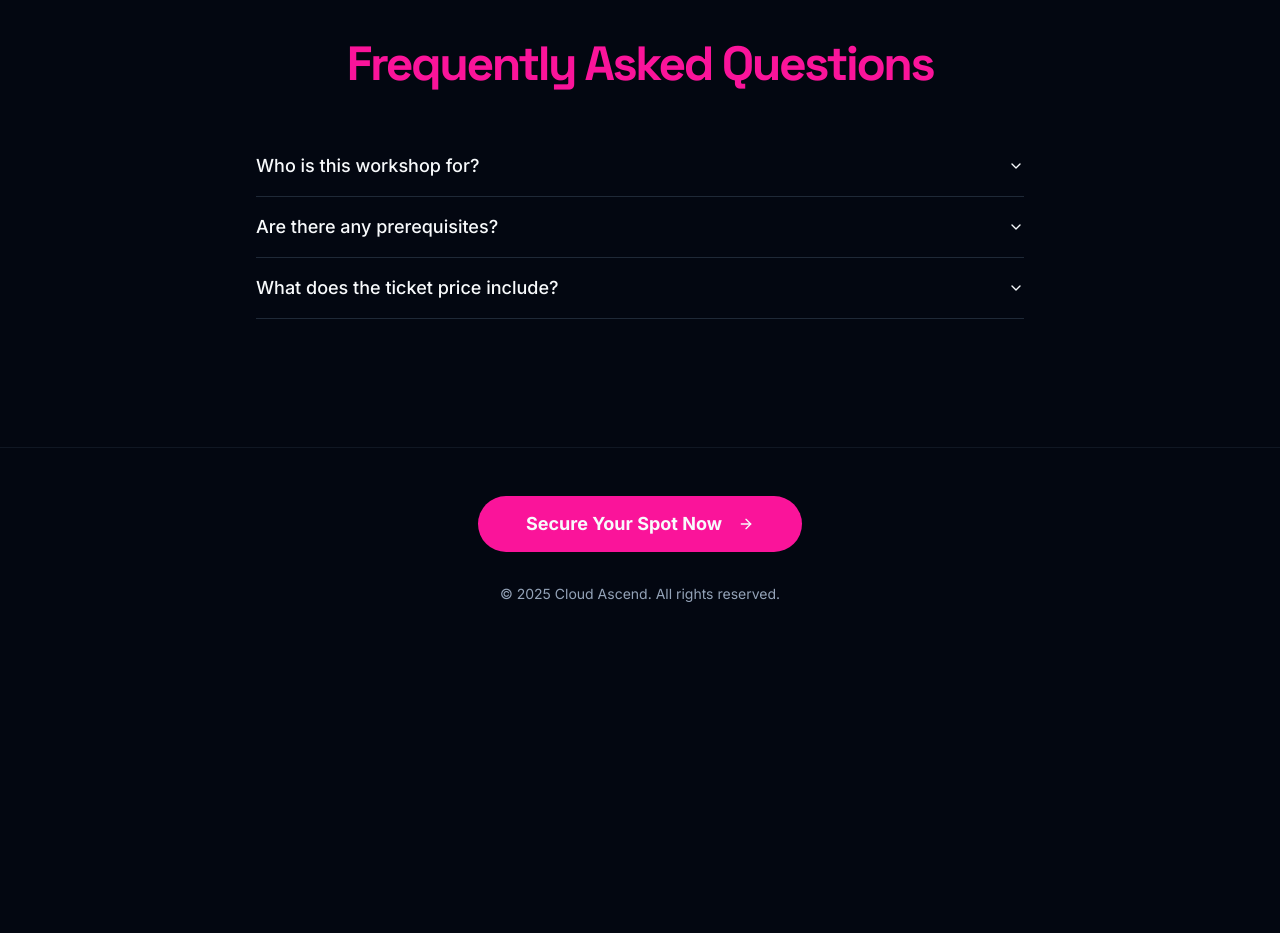
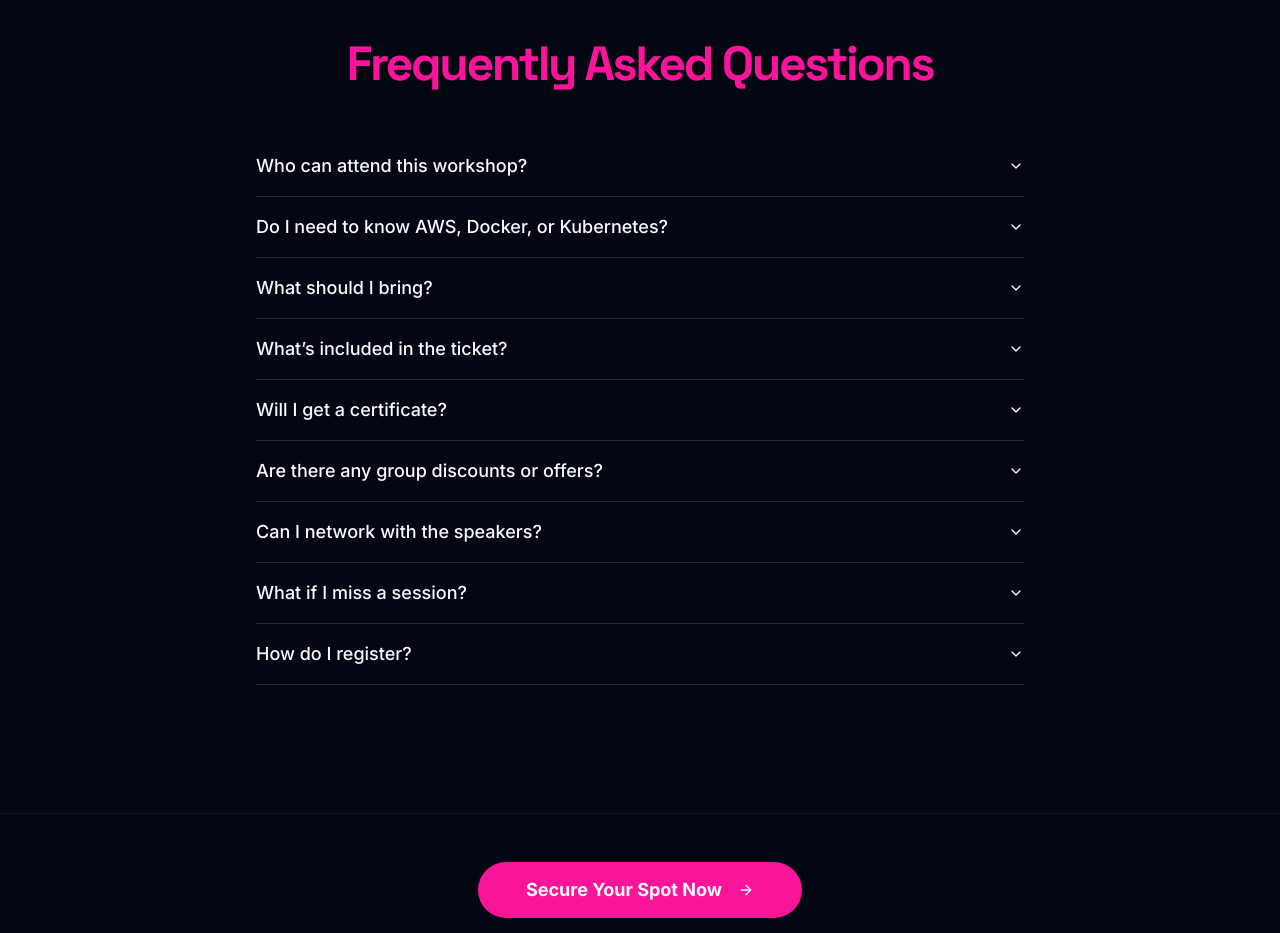
Before and after one commit to jhingalala1234/CloudX-Ascend, a Next.js app: page / in a window 1280 px wide. Shown: the part 5320-6253 px from the top of the page. Before the commit the page ends 5972 px from the top, so only its background shows below. Built offline with nearby package versions, Linux system fonts and the light colour scheme.

Commit message:
changed-code-files

```diff
--- a/src/app/page.tsx
+++ b/src/app/page.tsx
@@ -414,32 +414,94 @@ export default function Home() {
                 <Accordion type="single" collapsible className="mt-12 w-full">
                   <AccordionItem value="item-1">
                     <AccordionTrigger className="text-lg">
-                      Who is this workshop for?
+                      Who can attend this workshop?
                     </AccordionTrigger>
                     <AccordionContent className="text-base text-muted-foreground">
-                      This workshop is ideal for developers, junior DevOps
-                      engineers, students, and anyone interested in learning
-                      about cloud computing with AWS.
+                      Anyone! Beginners, enthusiasts, and aspiring cloud
+                      professionals are all welcome. No prior knowledge of
+                      cloud computing is required.
                     </AccordionContent>
                   </AccordionItem>
                   <AccordionItem value="item-2">
                     <AccordionTrigger className="text-lg">
-                      Are there any prerequisites?
+                      Do I need to know AWS, Docker, or Kubernetes?
                     </AccordionTrigger>
                     <AccordionContent className="text-base text-muted-foreground">
-                      No prerequisite knowledge is required! We welcome everyone,
-                      from beginners to those with some experience. You will
-                      need to bring your own laptop.
+                      Not at all. This workshop is designed to take you from
+                      zero to hands-on experience with AWS, Docker, Kubernetes,
+                      and the AWS Q CLI.
                     </AccordionContent>
                   </AccordionItem>
                   <AccordionItem value="item-3">
                     <AccordionTrigger className="text-lg">
-                      What does the ticket price include?
+                      What should I bring?
                     </AccordionTrigger>
                     <AccordionContent className="text-base text-muted-foreground">
-                      Your ticket includes full access to all sessions,
-                      hands-on labs, lunch, Burger King refreshments, and the
-                      chance to win AWS swag. OD will be provided for students.
+                      Bring a laptop, a charged mind, and enthusiasm to learn.
+                      Everything else — labs, guidance, and resources — will be
+                      provided.
+                    </AccordionContent>
+                  </AccordionItem>
+                  <AccordionItem value="item-4">
+                    <AccordionTrigger className="text-lg">
+                      What’s included in the ticket?
+                    </AccordionTrigger>
+                    <AccordionContent className="text-base text-muted-foreground">
+                      <ul className="list-disc space-y-2 pl-6">
+                        <li>Full-day access to both sessions</li>
+                        <li>Hands-on labs and projects</li>
+                        <li>Swags and prizes for quiz winners</li>
+                        <li>Refreshments from Burger King</li>
+                        <li>Certificate of Participation</li>
+                        <li>Full-day OD</li>
+                      </ul>
+                    </AccordionContent>
+                  </AccordionItem>
+                  <AccordionItem value="item-5">
+                    <AccordionTrigger className="text-lg">
+                      Will I get a certificate?
+                    </AccordionTrigger>
+                    <AccordionContent className="text-base text-muted-foreground">
+                      Yes! All participants will receive a Certificate of
+                      Participation.
+                    </AccordionContent>
+                  </AccordionItem>
+                  <AccordionItem value="item-6">
+                    <AccordionTrigger className="text-lg">
+                      Are there any group discounts or offers?
+                    </AccordionTrigger>
+                    <AccordionContent className="text-base text-muted-foreground">
+                      Currently, the ticket is ₹99 per participant. Limited
+                      seats — register early to secure your spot.
+                    </AccordionContent>
+                  </AccordionItem>
+                  <AccordionItem value="item-7">
+                    <AccordionTrigger className="text-lg">
+                      Can I network with the speakers?
+                    </AccordionTrigger>
+                    <AccordionContent className="text-base text-muted-foreground">
+                      Absolutely. AWS Community Builders will be available
+                      throughout the day to answer questions and provide
+                      guidance.
+                    </AccordionContent>
+                  </AccordionItem>
+                  <AccordionItem value="item-8">
+                    <AccordionTrigger className="text-lg">
+                      What if I miss a session?
+                    </AccordionTrigger>
+                    <AccordionContent className="text-base text-muted-foreground">
+                      We highly recommend attending both sessions to get the
+                      full hands-on experience. Partial attendance may limit
+                      your ability to complete the exercises.
+                    </AccordionContent>
+                  </AccordionItem>
+                  <AccordionItem value="item-9">
+                    <AccordionTrigger className="text-lg">
+                      How do I register?
+                    </AccordionTrigger>
+                    <AccordionContent className="text-base text-muted-foreground">
+                      Click the “Register Now” button on this page and secure
+                      your seat. Seats are limited and expected to fill fast.
                     </AccordionContent>
                   </AccordionItem>
                 </Accordion>
```
